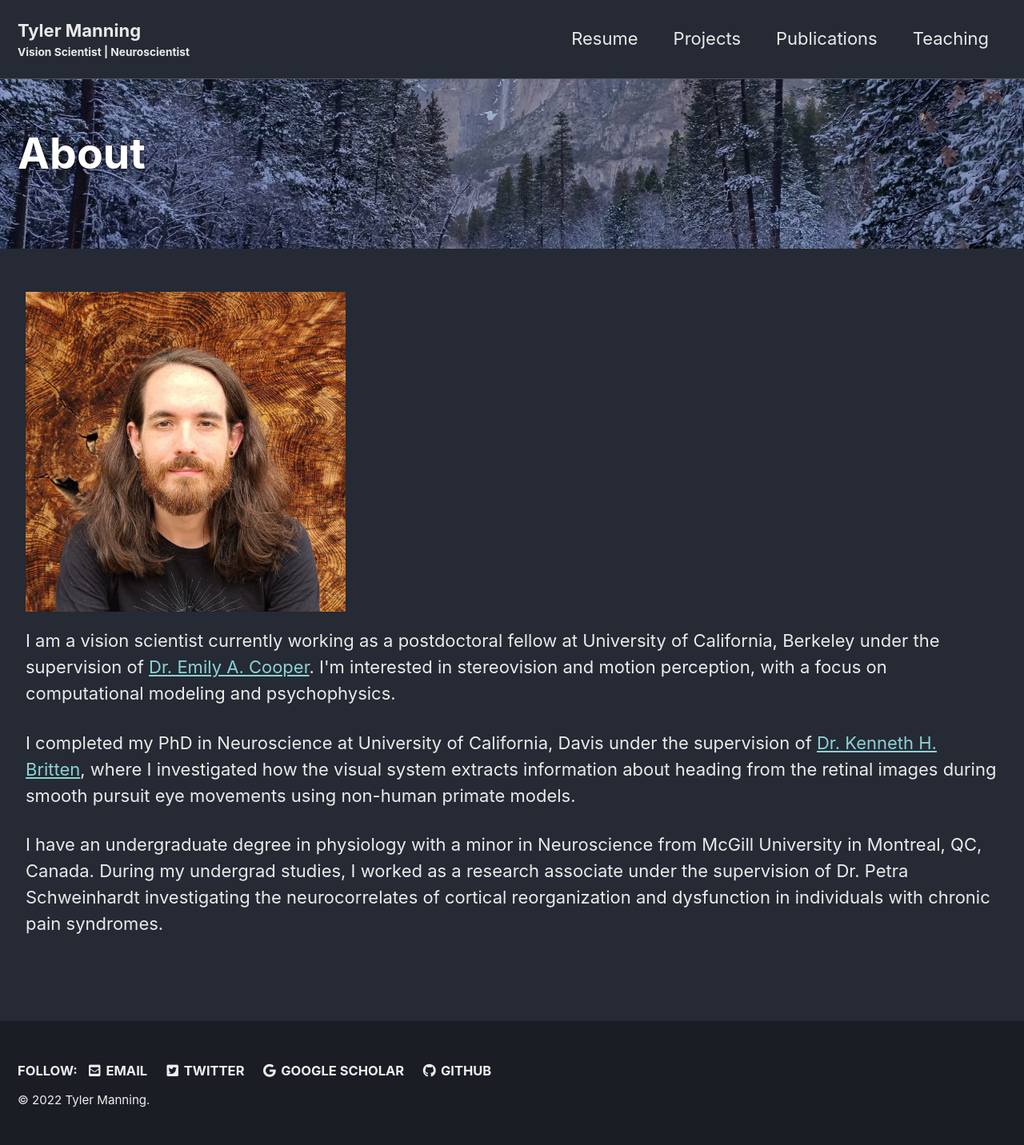
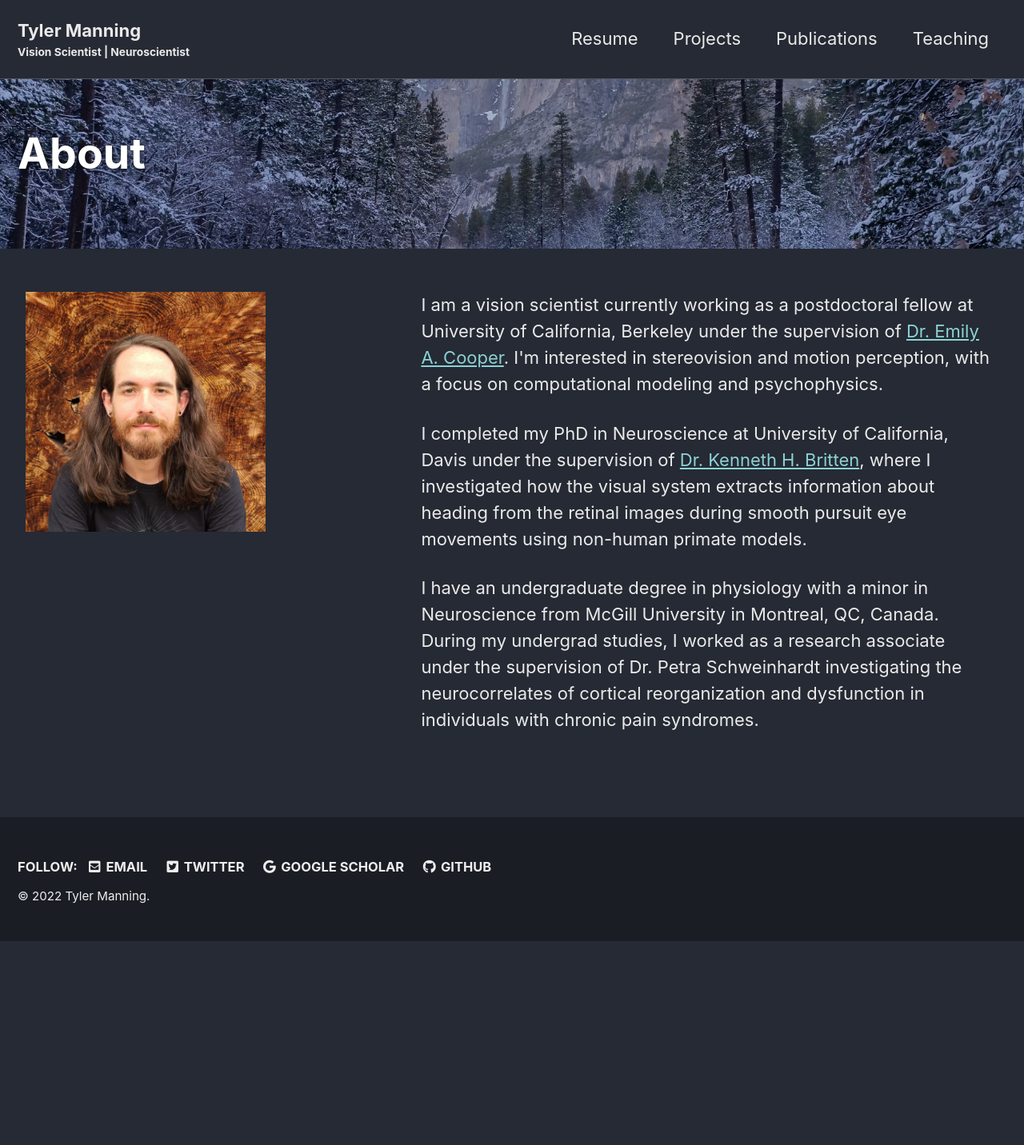
Before and after one commit to tsmanning/tsmanning.github.io, a Jekyll site: the page built from index.html, in a window 1280 px wide. Shown: the whole page at 80% size. Built offline with Jekyll 4.4.1, drawn with Linux system fonts in a browser that asks for light colours; cached includes are drawn as plain includes; the list of posts is cut into pages by our own code; after the commit the page ends 1177 px from its top, so only the background shows below that.

Commit message:
add home sidebar

```diff
--- a/index.html
+++ b/index.html
@@ -29,8 +29,6 @@ feature_row:
     excerpt: "This is some sample content that goes here with **Markdown** formatting."
 
 ---
-
-<!--{% include feature_row id="intro" type="center" %}-->
 
 <head>
 <meta name="viewport" content="width=device-width, initial-scale=1">
@@ -78,10 +76,10 @@ feature_row:
 
 <body>
 <div class="row">
-  <div class="column">
-    <img src="/assets/images/photo_2021-08-09_09-49-12.jpg" alt="headshot" class="responsive" width="400" height="400">
+  <div class="column left">
+    <img src="/assets/images/photo_2021-08-09_09-49-12.jpg" alt="headshot" width="300" height="300">
   </div>
-  <div class="column">
+  <div class="column right">
     <p>I am a vision scientist currently working as a postdoctoral fellow at University of California, Berkeley
       under the supervision of <a href="http://www.emilyacooper.org/">Dr. Emily A. Cooper</a>. I'm interested in stereovision and
       motion perception, with a focus on computational modeling and psychophysics.</p>
@@ -98,5 +96,4 @@ feature_row:
 </div>
 </body>
 
-
 <!--{% include feature_row %}-->
```
